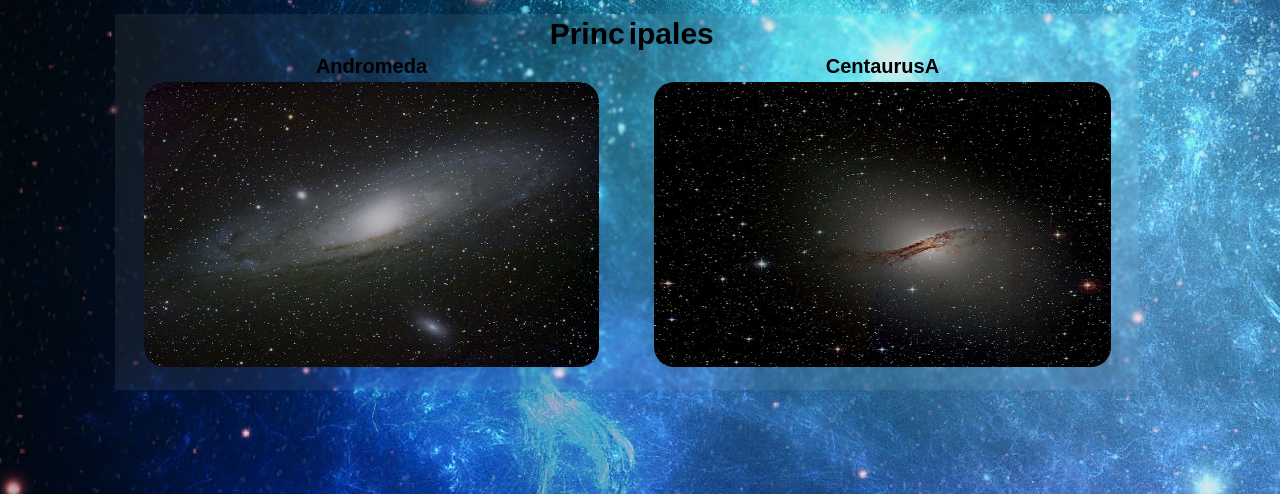
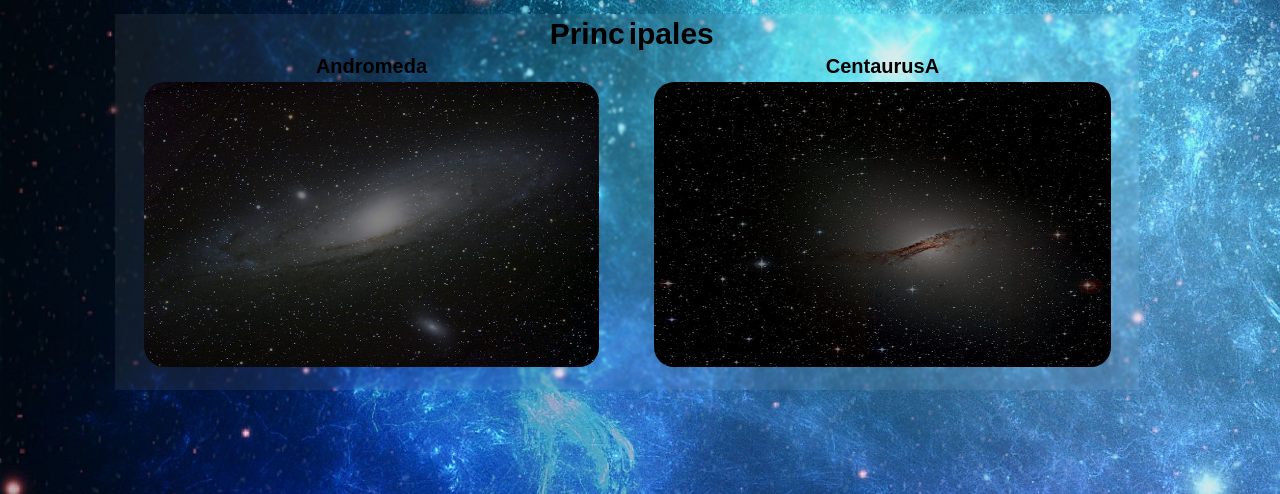
Before and after one commit to ElBelloMango/plataformasEjercicio1, a plain HTML site: page galeria.html in a window 1280 px wide. Shown: the part 306-800 px from the top of the page. Drawn offline with Linux system fonts and the light colour scheme.

Commit message:
Modificacion en el efecto de la galeria

```diff
--- a/css/style.css
+++ b/css/style.css
@@ -58,7 +58,7 @@ body{
     border-radius: 20px;
     background-color: rgba(255, 255, 255, 0.233);
     transform:scale(1);
-    filter: brightness(70%);
+    filter: brightness(50%);
     transition: all 500ms ease-in-out;
 }
 .filas:hover{
```
